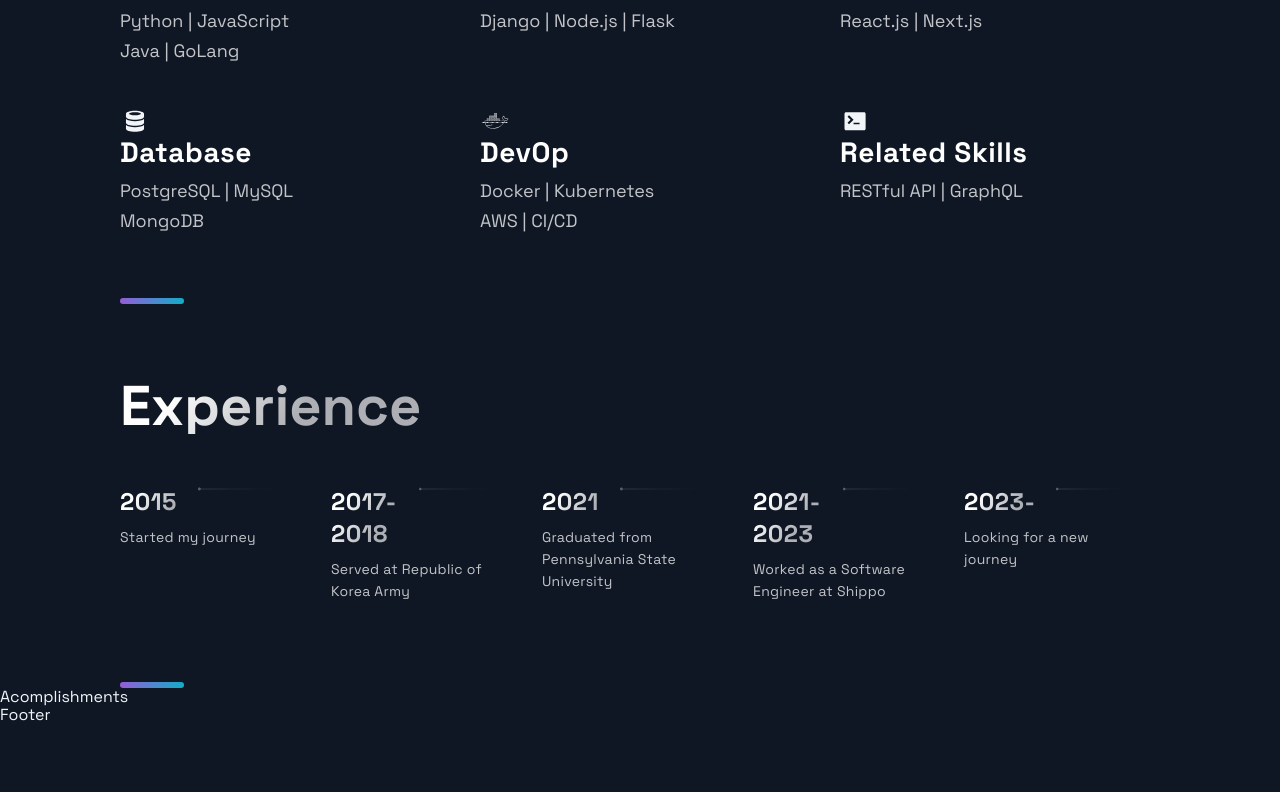
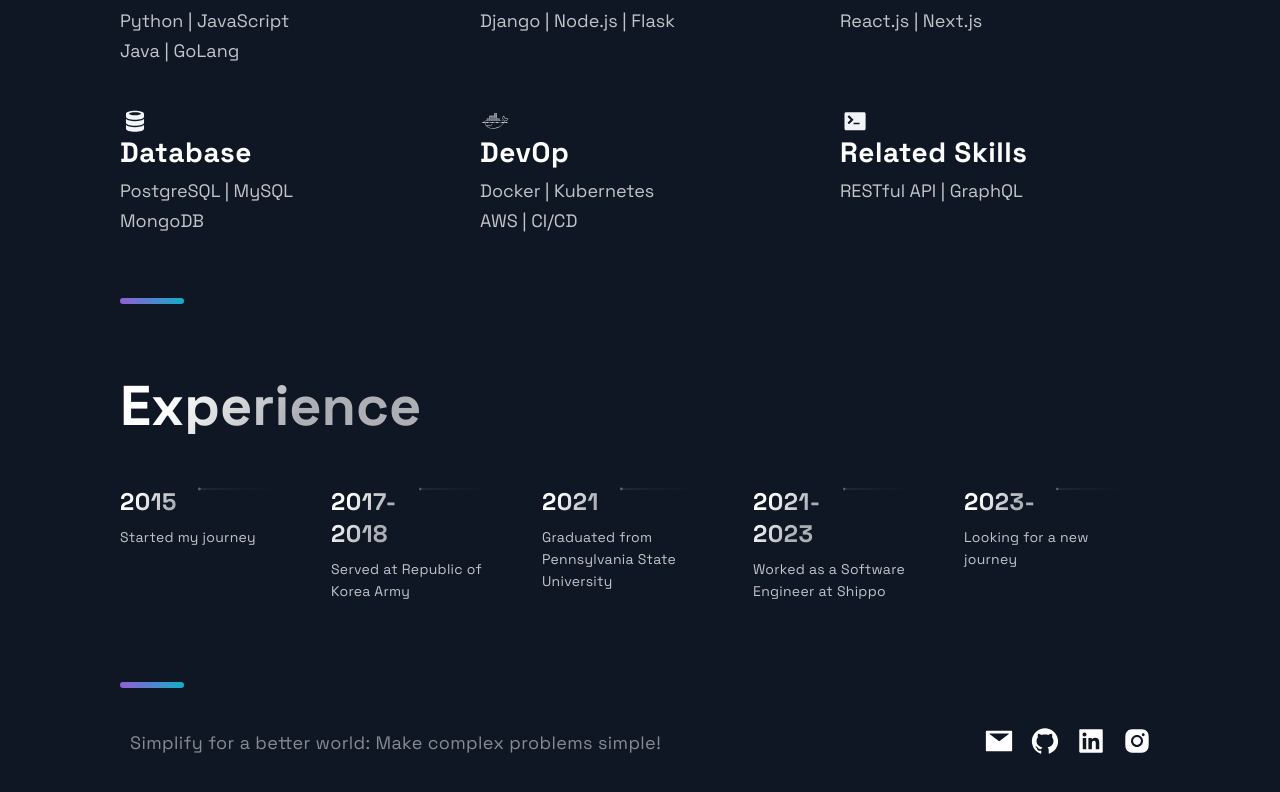
Before and after one commit to Taesan-Peter-Kim-Code/Portfolio_Website, a Next.js app: page / in a window 1280 px wide. Shown: the part 1040-1832 px from the top of the page. Before the commit the page ends 1765 px from the top, so only its background shows below. Built offline with nearby package versions, Linux system fonts and the light colour scheme.

Commit message:
added footer

```diff
--- a/src/components/Acomplishments/Acomplishments.js
+++ b/src/components/Acomplishments/Acomplishments.js
@@ -4,7 +4,7 @@
 import { Box, Boxes, BoxNum, BoxText } from './AcomplishmentsStyles';
 
 const data = [
-  { number: 20, text: 'Open Source Projects'},
+  { number: "Gamma Tau Phi Honors", text: 'Membership of the Gamma Tau Phi Honors Society by maintaining a minimum GPA of 3.50/4.00'},
   { number: 1000, text: 'Students', },
   { number: 1900, text: 'Github Followers', },
   { number: 5000, text: 'Github Stars', }
@@ -12,7 +12,6 @@
 
 const Acomplishments = () => (
   <div>
-    Acomplishments
   </div>
 );
 
--- a/src/components/Footer/Footer.js
+++ b/src/components/Footer/Footer.js
@@ -1,14 +1,30 @@
 import React from 'react';
-import { AiFillGithub, AiFillInstagram, AiFillLinkedin } from 'react-icons/ai';
+import { AiFillGithub, AiFillInstagram, AiFillLinkedin, AiFillMail } from 'react-icons/ai';
 
 import { SocialIcons } from '../Header/HeaderStyles';
 import { CompanyContainer, FooterWrapper, LinkColumn, LinkItem, LinkList, LinkTitle, Slogan, SocialContainer, SocialIconsContainer } from './FooterStyles';
 
 const Footer = () => {
   return (
-    <div>
-      Footer
-    </div>
+    <FooterWrapper>
+      <SocialIconsContainer>
+        <CompanyContainer>
+          <Slogan>Simplify for a better world: Make complex problems simple!</Slogan>
+        </CompanyContainer>
+        <SocialIcons href="mailto:taesan.peter.kim@gmail.com">
+          <AiFillMail size="3rem" />
+        </SocialIcons>
+        <SocialIcons href="https://github.com/Taesan-Peter-Kim-Code">
+          <AiFillGithub size="3rem" />
+        </SocialIcons>
+        <SocialIcons href="https://www.linkedin.com/in/peter-kim-436782183/">
+          <AiFillLinkedin size="3rem" />
+        </SocialIcons>
+        <SocialIcons href="https://www.instagram.com/taesannn/">
+          <AiFillInstagram size="3rem" />
+        </SocialIcons>
+      </SocialIconsContainer>
+    </FooterWrapper>
   );
 };
 
--- a/src/components/Header/Header.js
+++ b/src/components/Header/Header.js
@@ -1,6 +1,6 @@
 import Link from 'next/link';
 import React from 'react';
-import { AiFillGithub, AiFillInstagram, AiFillLinkedin } from 'react-icons/ai';
+import { AiFillGithub, AiFillInstagram, AiFillLinkedin, AiFillMail } from 'react-icons/ai';
 import { DiCode, DiCssdeck, DiGhost, DiGitBranch, DiTerminal, DiVisualstudio } from 'react-icons/di';
 
 import { Container, Div1, Div2, Div3, NavLink, SocialIcons } from './HeaderStyles';
@@ -32,6 +32,9 @@
       </li>
     </Div2>
     <Div3>
+      <SocialIcons href="mailto:taesan.peter.kim@gmail.com">
+        <AiFillMail size="3rem" />
+      </SocialIcons>
       <SocialIcons href="https://github.com/Taesan-Peter-Kim-Code">
         <AiFillGithub size="3rem" />
       </SocialIcons>
--- a/src/constants/constants.js
+++ b/src/constants/constants.js
@@ -1,11 +1,11 @@
 export const projects = [
   {
-    title: 'MERN Memories',
+    title: 'AI Webpage Summarizer',
     description: "Using React, Node.js, Express & MongoDB you'll learn how to build a Full Stack MERN Application - from start to finish. The App is called Memories and it is a simple social media app that allows users to post interesting events that happened in their lives.",
       image: '/images/1.png',
       tags: ['Mongo', 'Express', 'React', 'Node'],
-    source: 'https://google.com',
-    visit: 'https://google.com',
+    source: 'https://github.com/Taesan-Peter-Kim-Code/AI_Summarizer_Web_App',
+    visit: 'https://github.com/Taesan-Peter-Kim-Code/AI_Summarizer_Web_App',
     id: 0,
   },
   {
```
